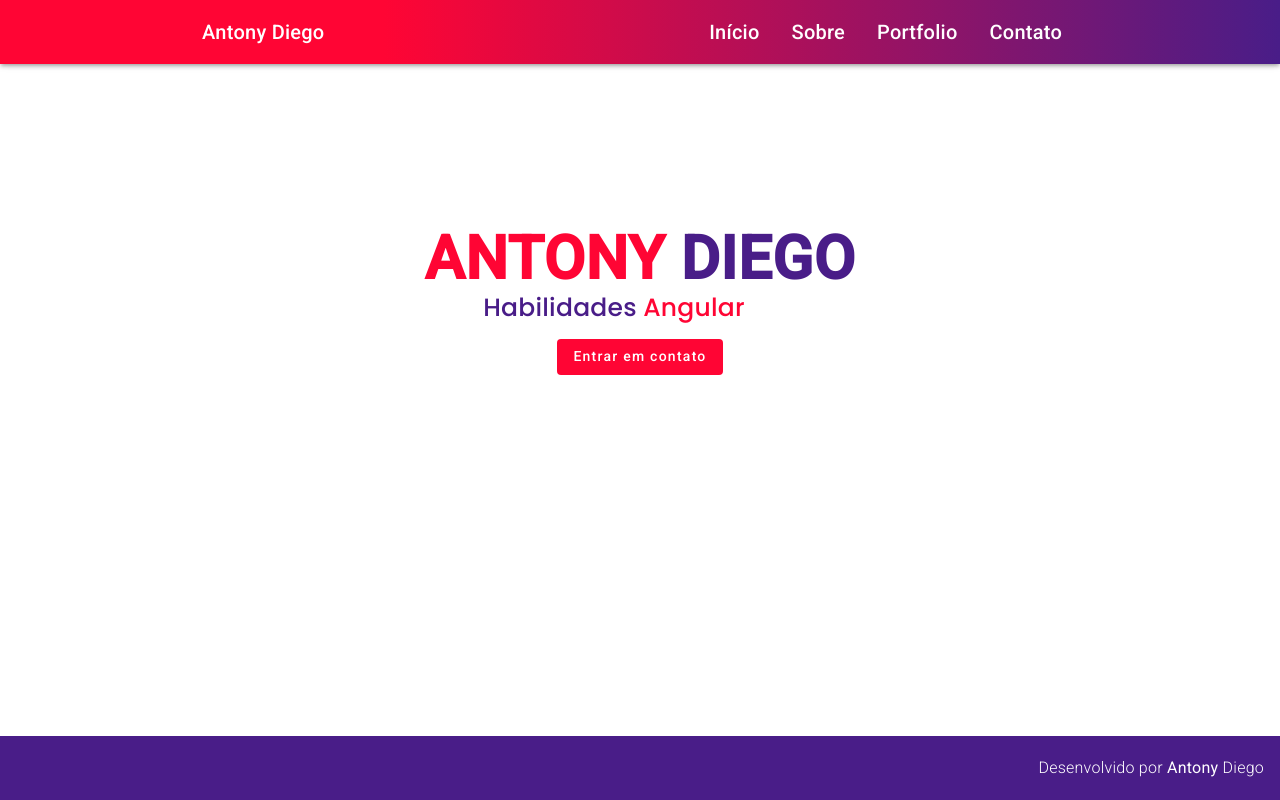
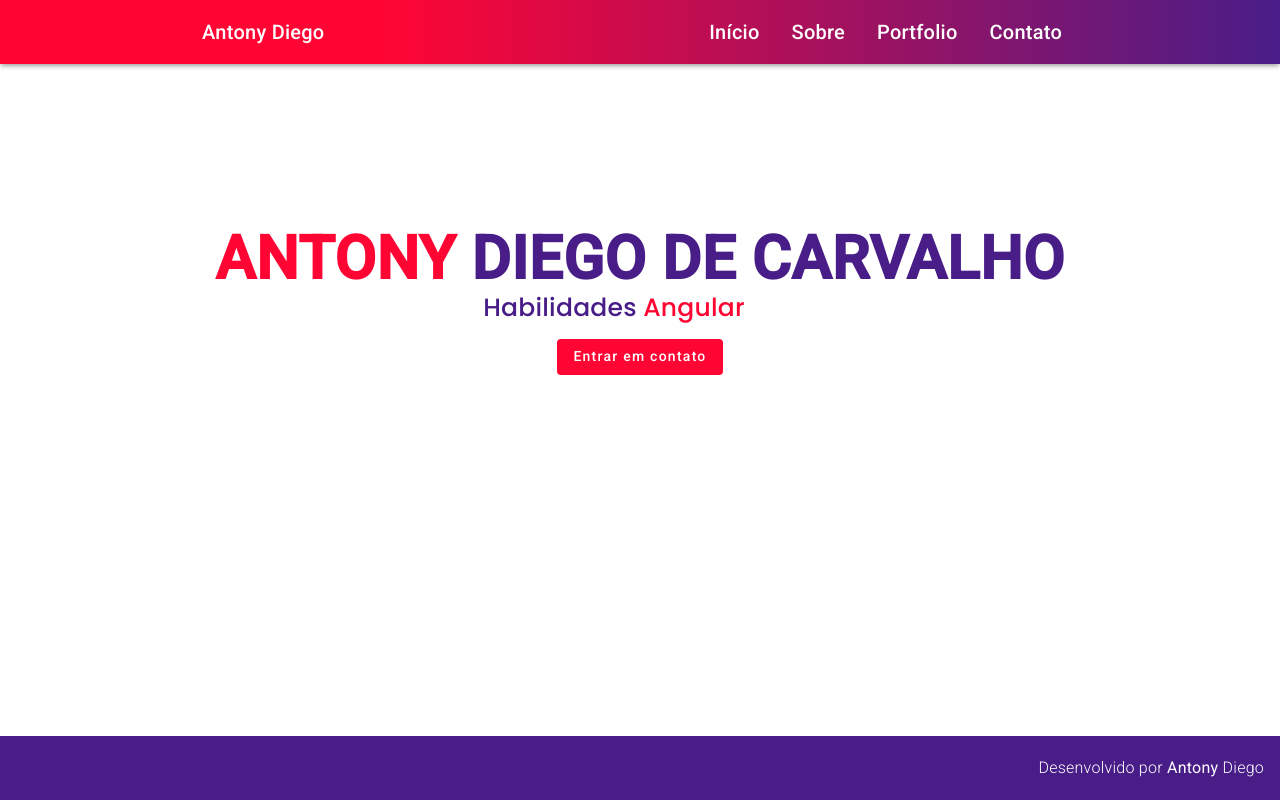
Before and after one commit to Antonybsb/portfolio, an Angular app in the folder portfolio/: page / in a window 1280 px wide. Built offline with nearby package versions, Linux system fonts and the light colour scheme; what ng2-pdf-viewer would draw is missing.

Commit message:
Ajustes Nome Completo

```diff
--- a/portfolio/src/app/home/home/home.component.html
+++ b/portfolio/src/app/home/home/home.component.html
@@ -4,7 +4,7 @@
   <div class="edrea_tm_home">
     <h3 class="name">
       Antony
-      <span class="cor">Diego</span>
+      <span class="cor">Diego de Carvalho</span>
     </h3>
   </div>
 
```
